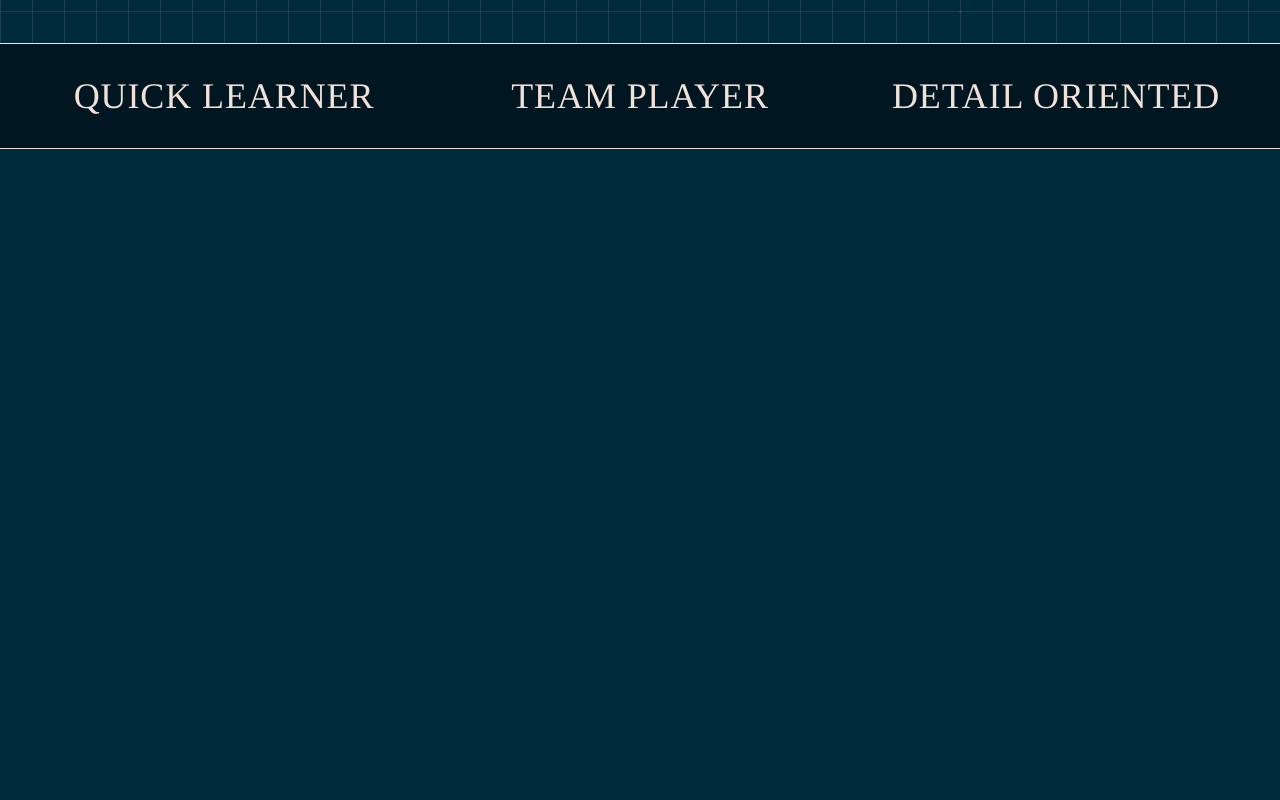
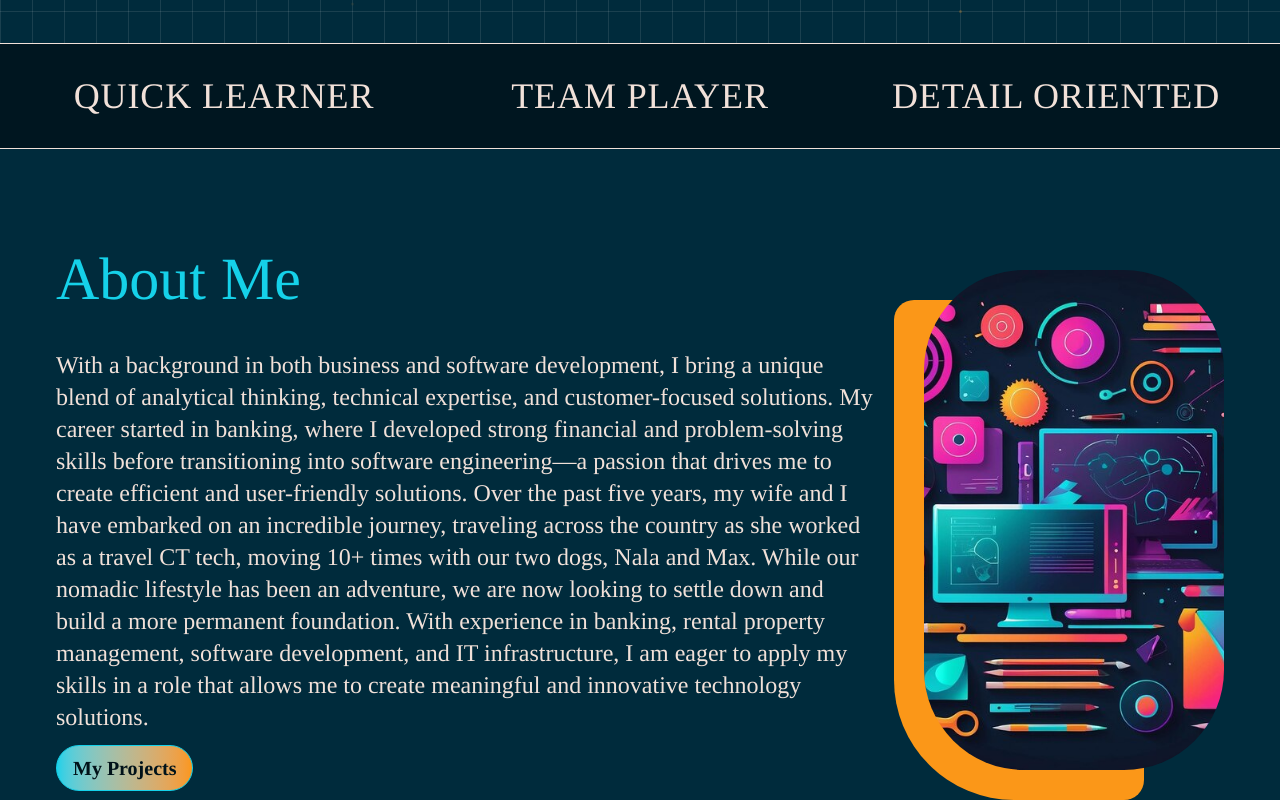
Before and after one commit to RidgwayA/portfolio, a React (Vite) app in the folder ar-portfolio/: page / in a window 1280 px wide. Shown: the part 757-1557 px from the top of the page. Before the commit the page ends 906 px from the top, so only its background shows below. Built offline with nearby package versions, Linux system fonts and the light colour scheme; a web font is replaced by a local one.

Commit message:
Created about me section base to expand upon later.

```diff
--- a/ar-portfolio/src/App.jsx
+++ b/ar-portfolio/src/App.jsx
@@ -3,6 +3,7 @@ import NavbarMain from './componets/navbar/NavbarMain'
 import HeroMain from './componets/heroSection/HeroMain'
 import HeroBackground from './componets/heroSection/HeroBackground'
 import HeroFooter from './componets/heroSection/HeroFooter'
+import AboutMeMain from './componets/aboutMeSection/AboutMeMain'
 
 function App() {
   return (
@@ -11,6 +12,7 @@ function App() {
   <HeroMain/>
   <HeroBackground/>
   <HeroFooter/>
+  <AboutMeMain/>
 </main>
   )
 }
--- /dev/null
+++ b/ar-portfolio/src/componets/aboutMeSection/AboutMeImage.jsx
@@ -0,0 +1,19 @@
+import React from "react";
+
+function AboutMeImage() {
+  return (
+    <div className="h-[500px] w-[300px] relative">
+      <div className="h-[500px] w-[300px] rounded-[100px] absolute overflow-hidden">
+        <img
+        //Remove and put actual image of me after new photos are taken
+          src="../../public/images/about-me.jpg"
+          alt="About me img"
+          className="h-full w-auto object-cover"
+        ></img>
+      </div>
+      <div className="h-[500px] w-[250px] bg-orange absolute bottom-[-30px] left-[-30px] rounded-bl-[120px] rounded-tr-[120px] rounded-br-[20px] rounded-tl-[20px] -z-10"></div>
+    </div>
+  );
+}
+
+export default AboutMeImage;
--- /dev/null
+++ b/ar-portfolio/src/componets/aboutMeSection/AboutMeMain.jsx
@@ -0,0 +1,18 @@
+import React from "react";
+import AboutMeText from "./AboutMeText";
+import AboutMeImage from "./AboutMeImage";
+
+function AboutMeMain() {
+  return (
+    <div className="flex md:flex-row sm:flex-col gap-12 px-4 max-w-[1200px] mx-auto mt-[100px] justify-between items-center">
+      <div>
+        <AboutMeText />
+      </div>
+      <div>
+        <AboutMeImage />
+      </div>
+    </div>
+  );
+}
+
+export default AboutMeMain;
--- /dev/null
+++ b/ar-portfolio/src/componets/aboutMeSection/AboutMeText.jsx
@@ -0,0 +1,29 @@
+import React from "react";
+
+function AboutMeText() {
+  return (
+    <div className="flex flex-col md:items-start sm:items-center md:text-left sm:text-center">
+      <h2 className="text-6xl text-cyan mb-10">About Me</h2>
+      <p className="text-white text-2xl">
+        With a background in both business and software development, I bring a
+        unique blend of analytical thinking, technical expertise, and
+        customer-focused solutions. My career started in banking, where I
+        developed strong financial and problem-solving skills before
+        transitioning into software engineering—a passion that drives me to
+        create efficient and user-friendly solutions. Over the past five years,
+        my wife and I have embarked on an incredible journey, traveling across
+        the country as she worked as a travel CT tech, moving 10+ times with our
+        two dogs, Nala and Max. While our nomadic lifestyle has been an
+        adventure, we are now looking to settle down and build a more permanent
+        foundation. With experience in banking, rental property management, software
+        development, and IT infrastructure, I am eager to apply my skills in a
+        role that allows me to create meaningful and innovative technology
+        solutions.
+      </p>
+      <button className="px-4 py-2 mt-3 rounded-full text-xl font-bold text-black border-cyan border flex items-center gap-1
+    bg-gradient-to-r from-cyan to-orange hover:border-orange hover:scale-110 transition-all duration-500 hover:shadow-myshadow">My Projects</button>
+    </div>
+  );
+}
+
+export default AboutMeText;
--- a/ar-portfolio/src/componets/navbar/NavbarBtn.jsx
+++ b/ar-portfolio/src/componets/navbar/NavbarBtn.jsx
@@ -1,16 +1,16 @@
-import React from 'react'
+import React from "react";
 import { GoArrowDownRight } from "react-icons/go";
-
 
 function NavbarBtn() {
   return (
-    <button className='px-4 py-2 rounded-full text-xl font-bold text-black border-cyan border flex items-center gap-1
-    bg-gradient-to-r from-cyan to-orange hover:border-orange hover:scale-110 transition-all duration-500 hover:shadow-myshadow'>
-    {/* Remove shadow doesn't work */}
-        Hire Me
-        <GoArrowDownRight/>
+    <button
+      className="px-4 py-2 rounded-full text-xl font-bold text-black border-cyan border flex items-center gap-1
+    bg-gradient-to-r from-cyan to-orange hover:border-orange hover:scale-110 transition-all duration-500 hover:shadow-myshadow"
+    >
+      Hire Me
+      <GoArrowDownRight />
     </button>
-  )
+  );
 }
 
-export default NavbarBtn
+export default NavbarBtn;
```
Also changed, not shown: ar-portfolio/public/images/about-me.jpg (added).
